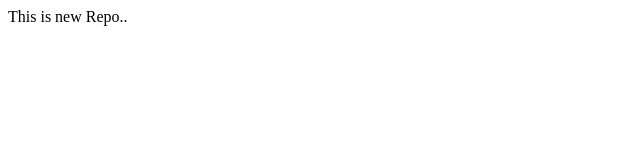
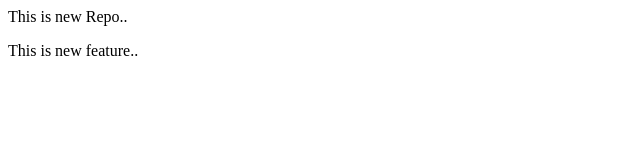
Before and after one commit to rranjanGit/localrepo., a plain HTML site: page index.html in a window 1280 px wide. Shown: the whole page, without its empty margins (0-640 px from the left). Drawn offline with Linux system fonts and the light colour scheme.

Commit message:
Add new Feature

```diff
--- a/index.html
+++ b/index.html
@@ -1 +1,2 @@
 <P> This is new Repo..</P>
+<P> This is new feature..</P>
```
